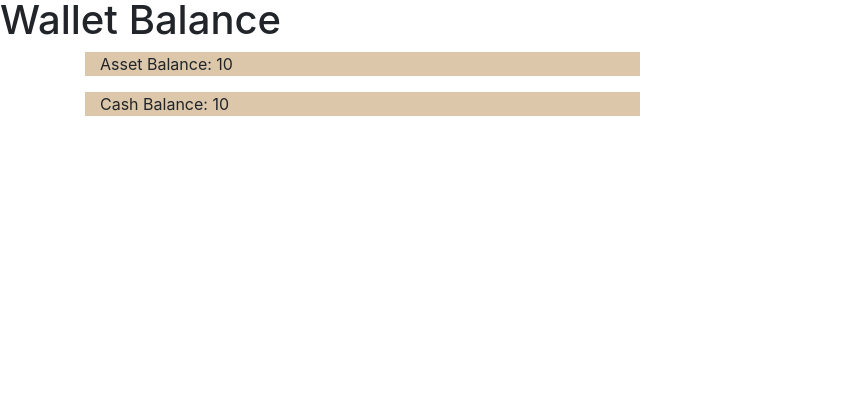
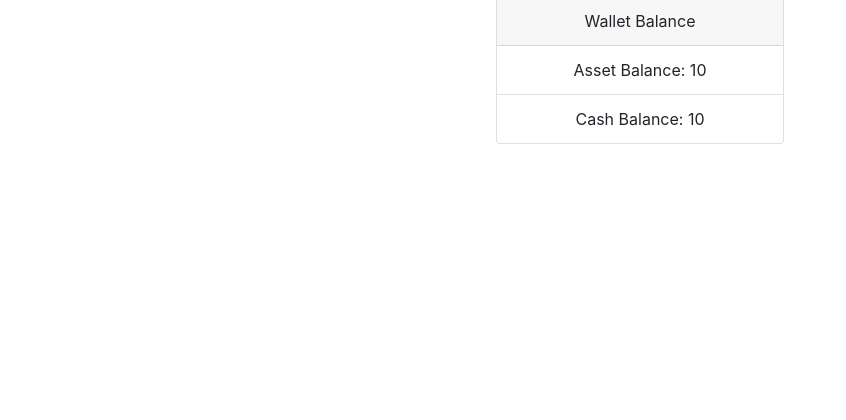
Before and after one commit to LoveFallen/TT3_Group18, a Django app: template project4/network/templates/network/profile.html in a window 1280 px wide. Shown: the part 301-721 px from the top of the page, without its empty margins (0-846 px from the left). Run offline with Django 3.2, Linux system fonts and the light colour scheme; a user stored in the database is signed in; tables that the repository leaves empty hold one stand-in row (values such as "Sample post"); the template is opened without the code that fills it: most values are stand-ins (such as "Sample title", 1, 10 or a date in 2020); some libraries are stand-ins or nearby versions.

Commit message:
updates
changed profile to better wallet
added 'view assets' to nav bar
made changed views.py

```diff
--- a/project4/network/templates/network/layout.html
+++ b/project4/network/templates/network/layout.html
@@ -23,6 +23,9 @@
                     </li>
                 {% endif %}
                 {% if user.is_authenticated %}
+                <li class="nav-item">
+                    <a class="nav-link" href="/asset">View Assets</a>
+                </li>
                     <li class="nav-item">
                         <a class="nav-link" href="/transaction">Transactions</a>
                     </li>
--- a/project4/network/templates/network/profile.html
+++ b/project4/network/templates/network/profile.html
@@ -19,28 +19,18 @@
       </div>
     </div>
 </div>
-<div class="row no-gutters">
-    <h1>Wallet Balance</h1><br />
-    <!-- split -->
-      <div class="container">
-  <div class="newrow">
-    <div class="col-sm-6" style="background-color:#DCC7AA;">
-        <div class="combine"><div class="assetbalance"></div>
-        <div class="assetinfo">
-            <p>Asset Balance: {{ balance.assetBalance }}</p>
-            </div></div>
-    </div>
-    <div class="col-sm-6" style="background-color:#DCC7AA;">
-      <div class="combine"><div class="cashbalance"></div>
-        <div class="casginfo">
-            <p>Cash Balance: {{ balance.cashBalance }}</p>
-            </div></div>
-    </div>
+
+
+<div class="card mb-3 text-center mx-auto" style="width: 18rem;">
+  <div class="card-header">
+    Wallet Balance
   </div>
+  <ul class="list-group list-group-flush">
+    <li class="list-group-item">Asset Balance: {{ balance.assetBalance }}</li>
+    <li class="list-group-item">Cash Balance: {{ balance.cashBalance }}</li>
+  </ul>
 </div>
 
-    <!--may auto-add when got multiple pets -->
-</div>
 </body>
 
 
```
Also changed, not shown: project4/network/views.py (+10 -8 lines).
